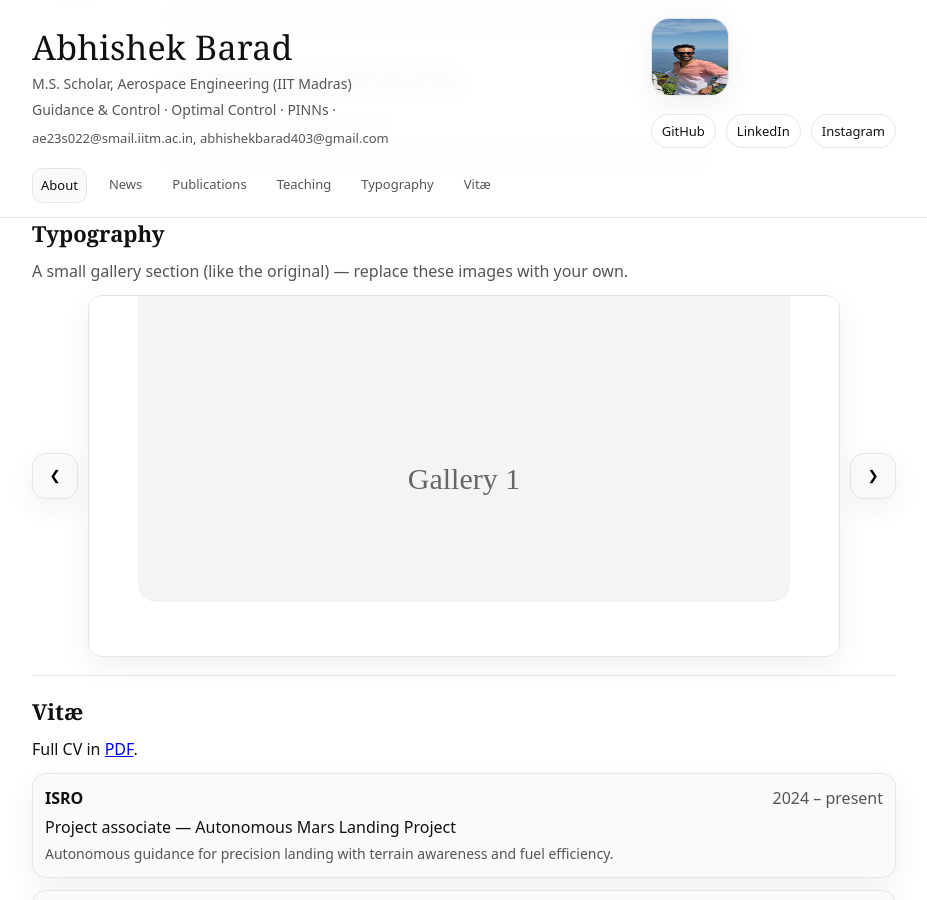
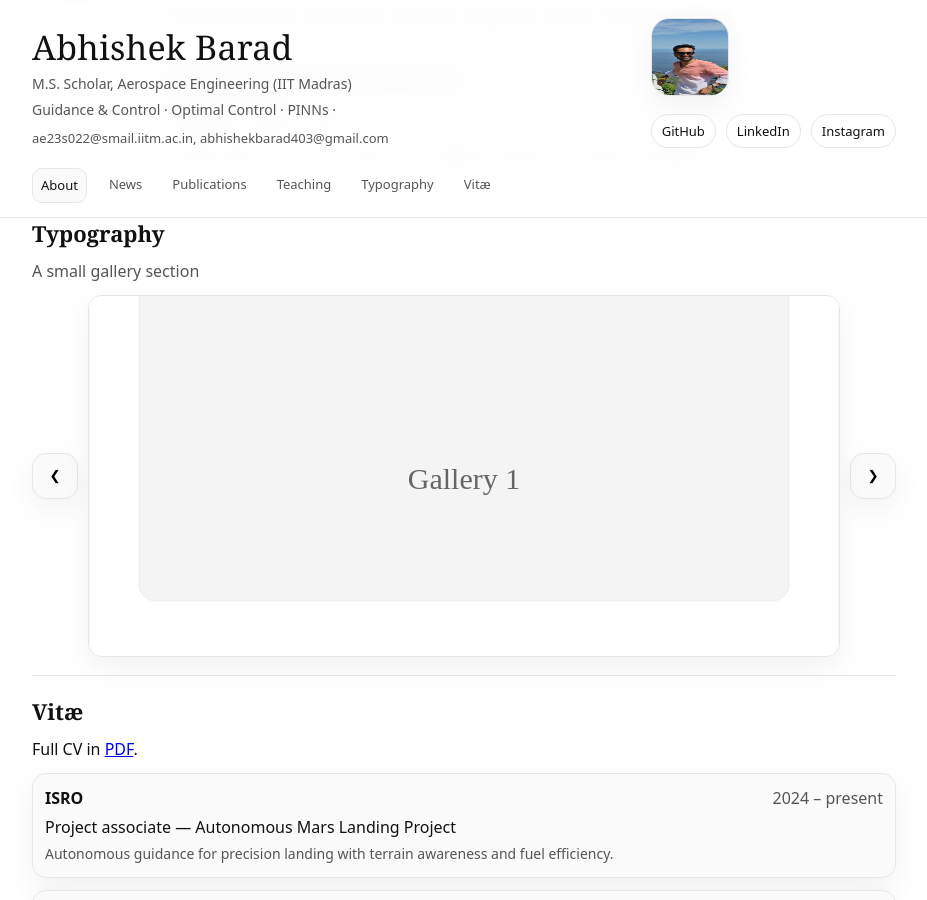
Before and after one commit to raj-abhishek-barad/raj-abhishek-barad.github.io, a Jekyll site: the page built from index.html, in a window 1280 px wide and 900 px high, scrolled down 1100 px. Shown: the whole window, without its empty margins (176-1103 px from the left). Built offline with Jekyll 4.4.1, drawn with Linux system fonts in a browser that asks for light colours.

Commit message:
Update gallery blurb in profile.yml
Removed the instruction to replace images in the gallery blurb.

```diff
--- a/_data/profile.yml
+++ b/_data/profile.yml
@@ -25,4 +25,4 @@ keywords:
   - "Closed-form guidance law for on-board use"
   - "Barrier-formation for collision avoidance"
 
-gallery_blurb: "A small gallery section (like the original) — replace these images with your own."
+gallery_blurb: "A small gallery section"
```
